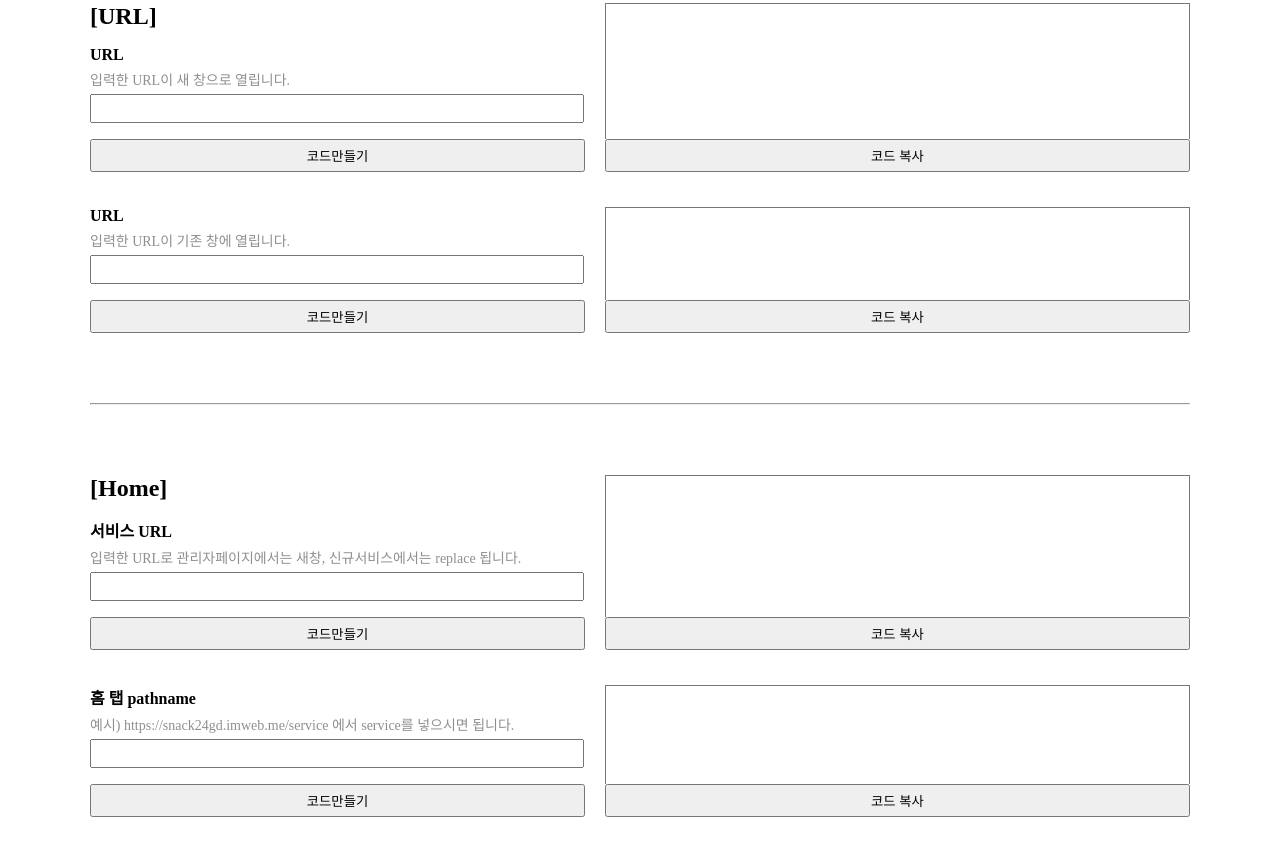
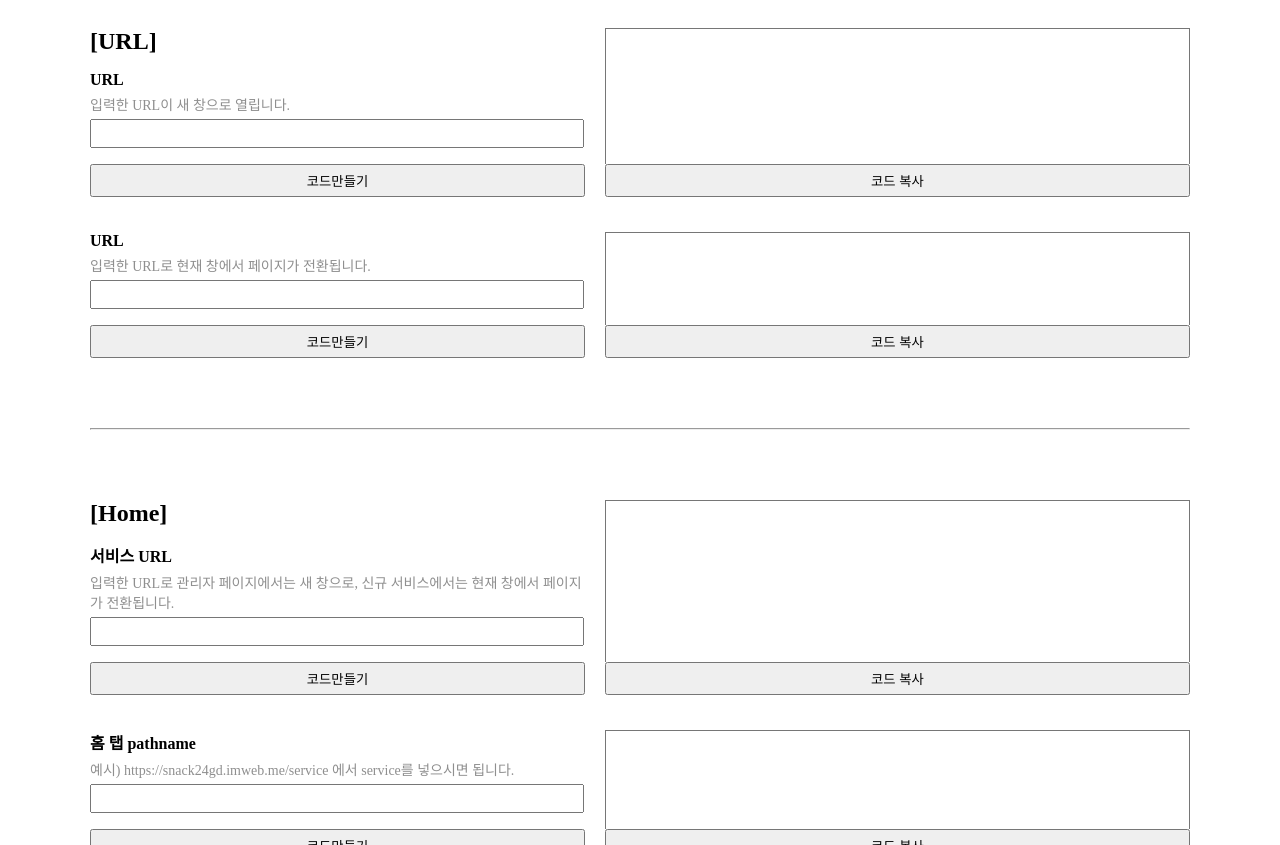
Before and after one commit to wefun-snack24h/web-builder-utilization, a plain HTML site: page public/index.html in a window 1280 px wide. Shown: the part 1218-2063 px from the top of the page. Drawn offline with Linux system fonts and the light colour scheme.

Commit message:
:sparkles: 구조 변경

```diff
--- a/public/index.html
+++ b/public/index.html
@@ -110,6 +110,7 @@
         </div>
         <div>
           <strong>버튼명</strong>
+          <p class="form-desc">버튼명이 없는 경우 코드를 직접 수정하시면 됩니다.</p>
           <input type="radio" id="button-a" value="무료 상담하기" name="button" checked/>
           <label for="button-a">무료 상담하기</label>
           <input type="radio" id="button-b" value="5초 만에 상담받기" name="button"/>
@@ -201,7 +202,7 @@
       <div class="module__form">
         <div>
           <span class="form-label">URL</span>
-          <p class="form-desc">입력한 URL이 기존 창에 열립니다.</p>
+          <p class="form-desc">입력한 URL로 현재 창에서 페이지가 전환됩니다.</p>
           <input type="text" id="form__3-2"/>
         </div>
         <button onclick="handleClickChangeLinkOfCurrentTab('3-2')">코드만들기</button>
@@ -220,7 +221,7 @@
         <h2>[Home]</h2>
         <div>
           <span class="form-label">서비스 URL</span>
-          <p class="form-desc">입력한 URL로 관리자페이지에서는 새창, 신규서비스에서는 replace 됩니다.</p>
+          <p class="form-desc">입력한 URL로 관리자 페이지에서는 새 창으로, 신규 서비스에서는 현재 창에서 페이지가 전환됩니다.</p>
           <input type="text" id="new-service-url"/>
         </div>
         <button onclick="handleClickUrl()">코드만들기</button>
```
